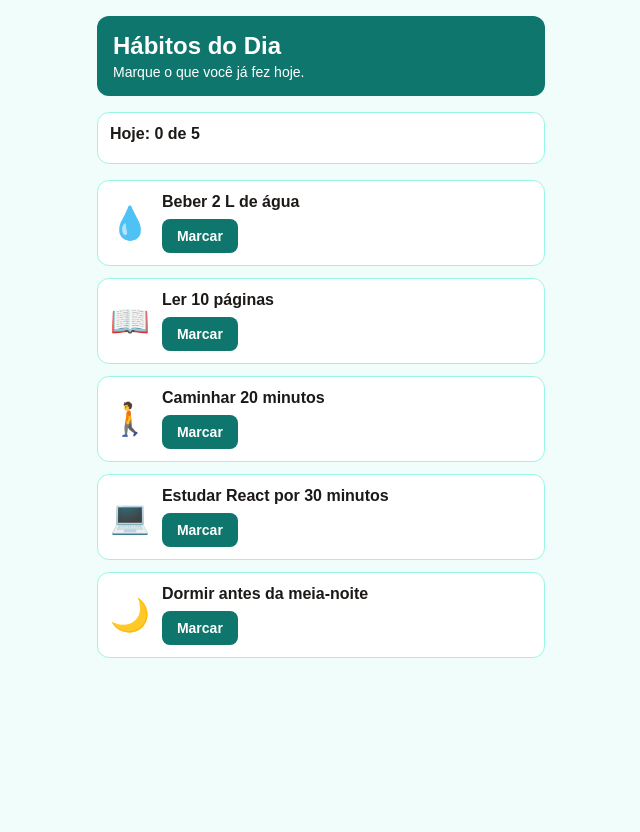
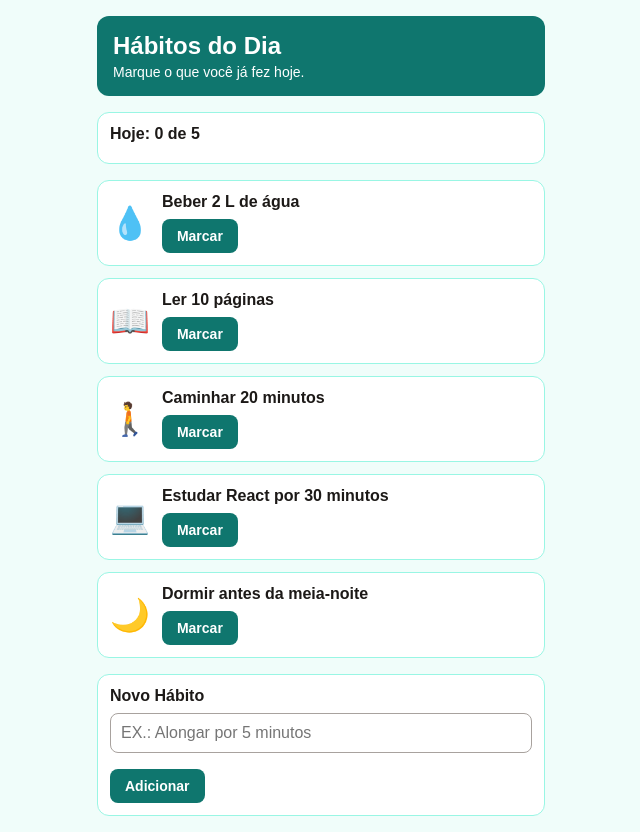
Before and after one commit to vivimake92/02-habitos-do-dia, a React (Vite) app: page / in a window 1280 px wide. Shown: the whole page, without its empty margins (319-959 px from the left). Before the commit the page ends 800 px from the top, so only its background shows below. Built offline with nearby package versions, Linux system fonts and the light colour scheme.

Commit message:
feat: add HabitForm component for adding new habits

```diff
--- a/src/App.jsx
+++ b/src/App.jsx
@@ -3,15 +3,27 @@ import "./App.css";
 import { Counter } from "./components/Counter";
 import { HabitCard } from "./components/HabitCard";
 import { Header } from "./components/Header";
-import { CounterExercise } from "./components/CounterExercise";
-import { PlayersPoints } from "./components/PlayersPoints";
+//import { CounterExercise } from "./components/CounterExercise";
+//import { PlayersPoints } from "./components/PlayersPoints";
 
 import initialHabits from "./data/habits";
+import { HabitForm } from "./components/HabitForm";
 
 function App() {
   const [habits, setHabits] = useState(initialHabits);
 
   const doneCount = habits.filter((habit) => habit.done).length;
+
+  function handleAdd(name) {
+    const newHabit = {
+      id: Date.now(),
+      icon: "⭐",
+      name,
+      done: false,
+    };
+
+    setHabits([...habits, newHabit]);
+  }
 
   //const [count, setCount] = useState(0);
 
@@ -46,6 +58,8 @@ function App() {
           />
         ))}
       </main>
+
+      <HabitForm onAdd={handleAdd} />
     </>
   );
 }
--- /dev/null
+++ b/src/components/HabitForm/habit-form.css
@@ -0,0 +1,21 @@
+.habit-form {
+  display: flex;
+  flex-direction: column;
+  gap: 8px;
+  margin-top: 16px;
+  padding: 12px;
+  border: 1px solid #99f6e4;
+  border-radius: 12px;
+  background-color: #ffffff;
+}
+
+.habit-form label {
+  font-weight: bold;
+}
+
+.habit-form input {
+  padding: 10px;
+  border: 1px solid #a8a29e;
+  border-radius: 8px;
+  font-size: 16px;
+}
--- /dev/null
+++ b/src/components/HabitForm/index.jsx
@@ -0,0 +1,28 @@
+import { useState } from "react";
+import "./habit-form.css";
+
+export function HabitForm({ onAdd }) {
+  const [name, setName] = useState("");
+
+  function handleSubmit(e) {
+    e.preventDefault();
+    onAdd(name);
+    setName("");
+  }
+
+  return (
+    <form className="habit-form" onSubmit={handleSubmit}>
+      <label htmlFor="habit-name">Novo Hábito</label>
+      <input
+        id="habit-name"
+        type="text"
+        maxLength={40}
+        placeholder="EX.: Alongar por 5 minutos"
+        value={name}
+        onChange={(e) => setName(e.target.value)}
+      />
+      <p></p>
+      <button>Adicionar</button>
+    </form>
+  );
+}
```
